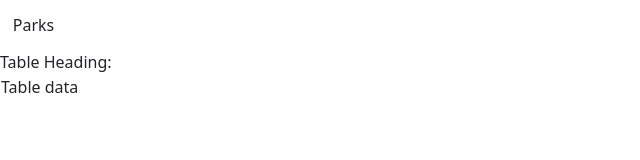
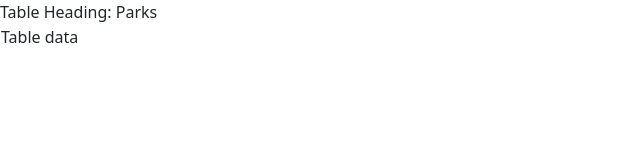
Before and after one commit to isitt77/api-practice, a plain HTML site: page index.html in a window 1280 px wide. Shown: the whole page, without its empty margins (0-640 px from the left). Drawn offline with nearby package versions, Linux system fonts and the light colour scheme.

Commit message:
Set up basic data and method to display tableName to browser and console.

```diff
--- a/app.js
+++ b/app.js
@@ -1,12 +1,64 @@
 const app = Vue.createApp({
     data() {
         return {
-            tableName: "Parks",
+            tableName: "Parks"
+
         }
     },
     methods: {
-
+        printFeatures() {
+            console.log(this.tableName)
+            return this.tableName
+        }
     }
 })
 
 app.mount("#VueTable")
+
+
+// const parksApi = "https://services5.arcgis.com/4LKAHwqnBooVDUlX/arcgis/rest/services/LandClassification/FeatureServer/0/query?where=1%3D1&outFields=*&geometry=-130.153%2C44.672%2C-111.300%2C49.883&geometryType=esriGeometryEnvelope&inSR=4326&spatialRel=esriSpatialRelIntersects&outSR=4326&f=json"
+// const table = document.querySelector("table")
+
+// async function loadIntoTable(url, table) {
+//     const tableHead = document.querySelector("thead")
+//     const tableBody = document.querySelector("tbody")
+//     const response = await fetch(url)
+//     const { features } = await response.json()
+
+//     console.log(features)
+
+//     let header = "Park Name"
+//     // let rows = features[0].geometry.rings[0][0]
+//     let rows = features.map(f => {
+//         const row = f.attributes.ParkName
+//         // console.log(row)
+//         return row
+//     })
+//     // .join(" ")
+//     // console.log(rows)
+//     // document.querySelector("#app")
+//     //     .insertAdjacentHTML("afterbegin", rows)
+
+//     // Clear the table
+//     tableHead.innerHTML = "<tr></tr>"
+//     tableBody.innerHTML = ""
+
+//     // Populate headers
+//     const headerElement = document.createElement("th")
+
+//     headerElement.textContent = header
+//     tableHead.querySelector("tr").appendChild(headerElement)
+
+//     // Populate rows
+
+//     const rowElement = document.createElement("tr")
+//     for (const cellText of rows) {
+//         const cellElement = document.createElement("td")
+
+//         cellElement.textContent = cellText
+//         rowElement.appendChild(cellElement)
+//     }
+//     tableBody.appendChild(rowElement)
+// }
+
+// loadIntoTable(parksApi, table)
--- a/index.html
+++ b/index.html
@@ -24,14 +24,11 @@
     </div> -->
 
     <!-- Vue App -->
+
     <div id="VueTable">
-        <p>{{tableName}}</p>
-    </div>
-
-    <div>
         <table>
             <thead>
-                <tr>Table Heading:</tr>
+                <tr>Table Heading: {{printFeatures()}}</tr>
             </thead>
             <tbody>
                 <tr>
@@ -41,6 +38,7 @@
         </table>
     </div>
 
+
     <script src="https://cdn.jsdelivr.net/npm/bootstrap@5.1.3/dist/js/bootstrap.bundle.min.js"
         integrity="sha384-ka7Sk0Gln4gmtz2MlQnikT1wXgYsOg+OMhuP+IlRH9sENBO0LRn5q+8nbTov4+1p"
         crossorigin="anonymous"></script>
```
